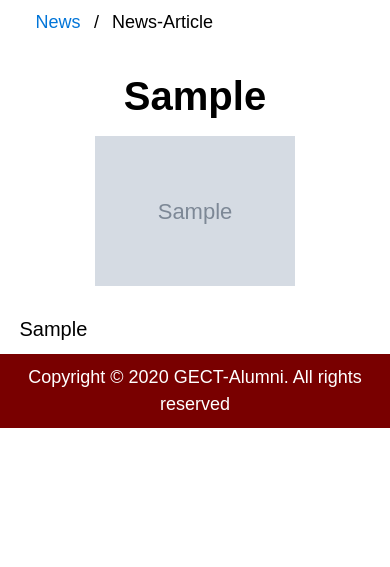
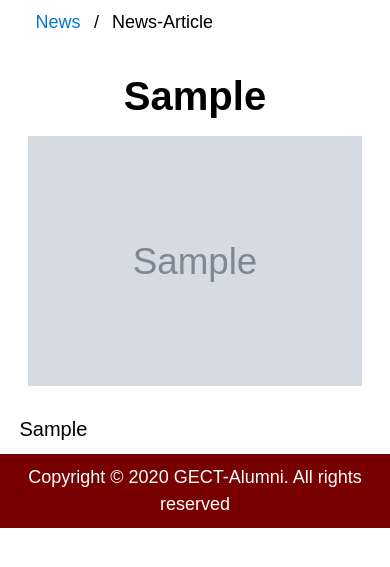
Before and after one commit to tebbythomas/gect-alumni-website, a Django app: page /news/1 in a window 390 px wide. Shown: the part 64-631 px from the top of the page. Run offline with Django 3.2, Linux system fonts and the light colour scheme; tables that the repository leaves empty hold one stand-in row (values such as "Sample post"); grey boxes marked "Sample" are stand-in pictures; parts of the project's set-up code (start-up, migrations or seed data) failed here and were passed over; some libraries are stand-ins or nearby versions.

Commit message:
Making formatting changes

```diff
--- a/gect_alumni/static/css/style.css
+++ b/gect_alumni/static/css/style.css
@@ -178,7 +178,7 @@ ul {
     display: none;
 }
 .slideshow-container img{
-    max-height: 320px;
+    height: 300px;
 }
 /* The dots/bullets/indicators */
 .dot {
@@ -424,7 +424,7 @@ ul {
     flex-direction: row;
 }
 
-.banner{
+.banner, .news-banner{
     display: flex;
     flex-direction: column;
     justify-content: center;
@@ -433,16 +433,14 @@ ul {
     text-align: center;
 }
 
-.banner h1{
+.banner h1, .news-banner h1{
     padding-bottom: 10px;
 }
 
-.banner img{
-    height: 350px;
-}
 
 .news-image img{
     max-height: 500px;
+    max-width: 800px;
 }
 
 @media(max-width: 900px) {
@@ -496,13 +494,14 @@ ul {
         grid-template-columns: repeat(2, 1fr);
     }
     .news-image img{
-        max-height: 250px;
+        max-height: 400px;
+        max-width: 600px;
     }
     .banner img{
         height: 250px;
     }
     .details{
-        font-size: 17px;
+        font-size: 16px;
     }
     .member-info .member-photo img{
         max-width:700px;
@@ -616,13 +615,14 @@ form.search-members input[type=text] {
         grid-template-columns: 1fr;
     }
     .news-image img{
-        max-height: 150px;
+        max-height: 250px;
+        max-width: 350px;
     }
     .banner img{
         height: 150px;
     }
     .details{
-        font-size: 13px;
+        font-size: 11px;
     }
     .member-info .member-photo img{
         max-width:350px;
--- a/templates/news/news_article.html
+++ b/templates/news/news_article.html
@@ -11,7 +11,7 @@ News-Article
                 <li>News-Article</li>
             </ul>
         </div>
-        <div class="banner">
+        <div class="news-banner">
             <h1>{{ news_article.headline }}</h1>
             <div class="news-image">
                 <img class="news-banner-image" src="{{ news_article.photo.url }}" alt="" />
```
Also changed, not shown: static/css/style.css (+10 -10 lines).
